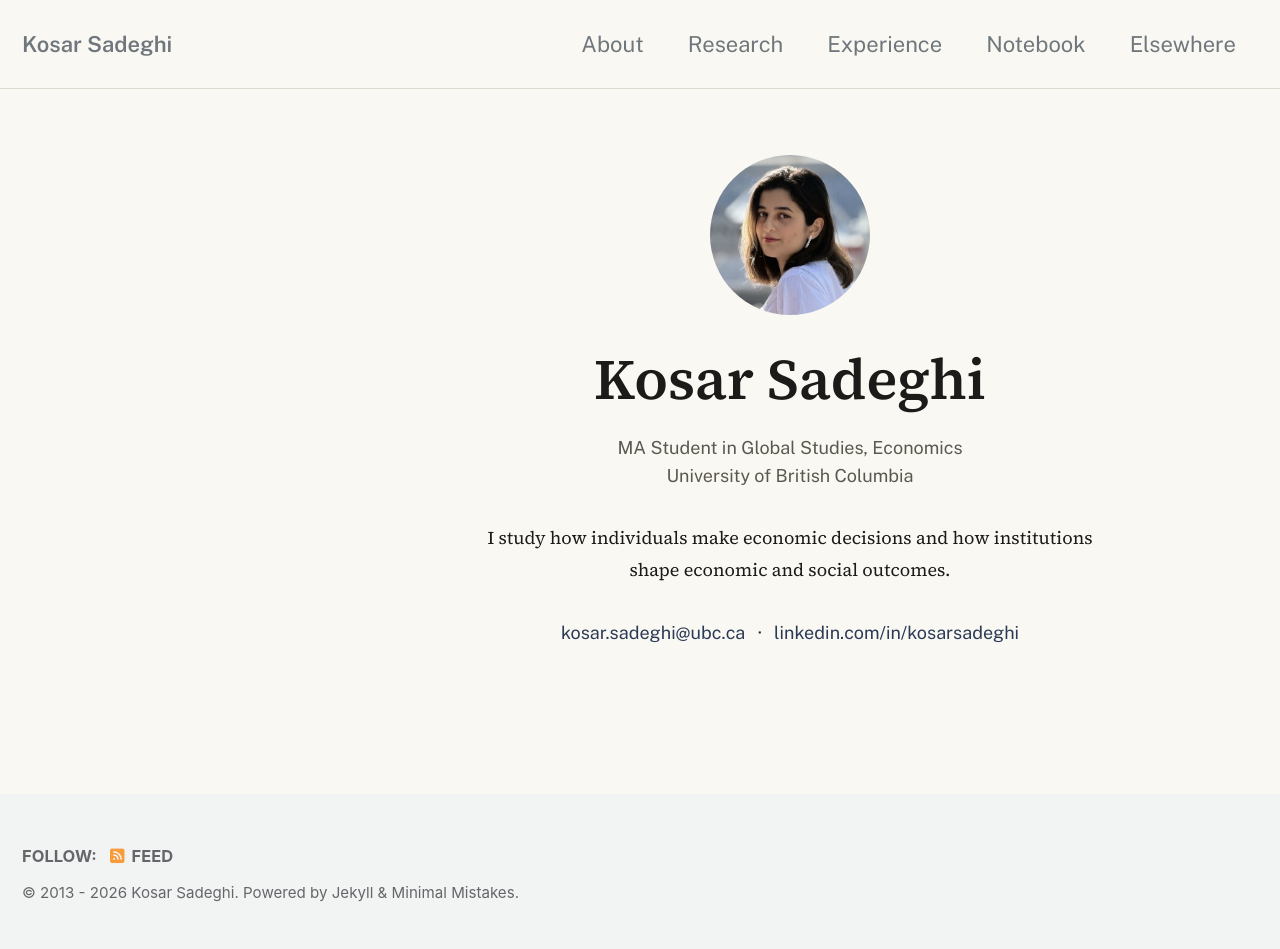
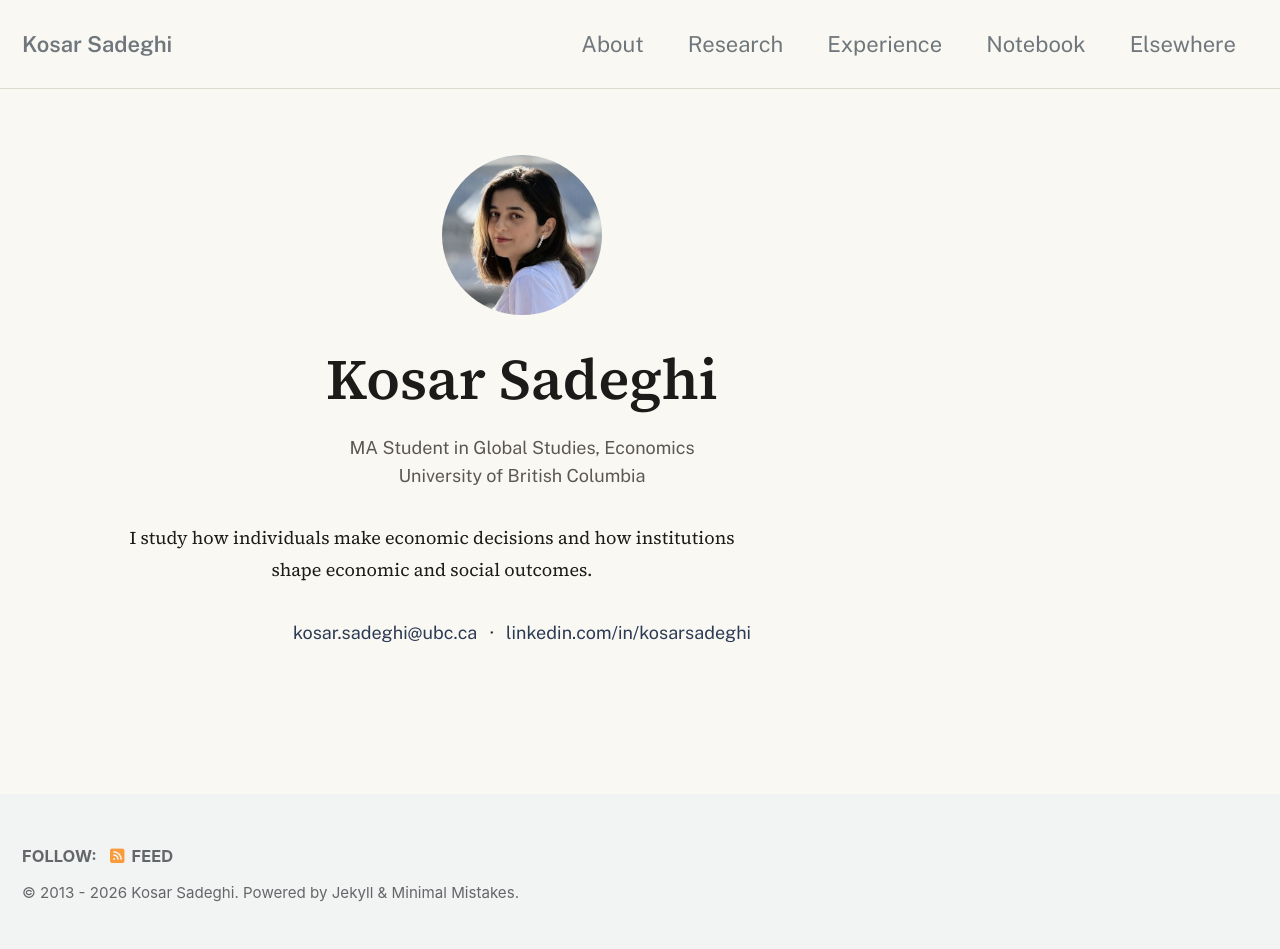
Before and after one commit to KosarSadeghi04/kosarsadeghi.github.io, a Jekyll site: the page built from index.html, in a window 1280 px wide. Built offline with Jekyll 4.4.1, drawn with Linux system fonts in a browser that asks for light colours; cached includes are drawn as plain includes; the list of posts is cut into pages by our own code.

Commit message:
Center homepage hero and align page titles with body text
.wide only zeros .page's extra TOC padding, not the sidebar-width
reservation on its own width/float, so the sidebar-less homepage still
rendered offset into the right-hand column. Un-float .page on wide
pages and let content size itself instead of being boxed to the
article reading measure.

Also center the page <header> (title) with the same box as
.page__content — it's a sibling, not a child, so it wasn't covered by
the earlier centering fix and sat at the full column width above the
narrower, inset body text.

Co-Authored-By: Claude Sonnet 5 <noreply@anthropic.com>

```diff
--- a/_sass/custom.scss
+++ b/_sass/custom.scss
@@ -93,6 +93,33 @@ a:hover {
 
 .page__content p {
   margin-bottom: 1.4rem;
+}
+
+/* The page title lives in its own <header>, a sibling of .page__content
+   inside .page__inner-wrap — it was never covered by the rule above, so it
+   sat at .page__inner-wrap's full (unconstrained) width while the body
+   text below it was centered and inset. Give it the same box so the title
+   lines up directly above the text. */
+.page .page__inner-wrap > header {
+  max-width: var(--measure);
+  margin-inline: auto;
+  padding-inline: 1.5rem;
+}
+
+/* Wide pages (currently just the homepage) have no author sidebar, but
+   .page is still floated by the theme at a width that assumes one exists
+   (`.wide` only zeroes the extra TOC gutter, not that reservation) — so
+   its content sat off-center in the right-hand portion of the viewport.
+   Un-float it to the full width, and let content (the hero) size and
+   center itself instead of being boxed into the article reading measure. */
+.wide .page {
+  float: none;
+  width: 100%;
+}
+
+.wide .page .page__inner-wrap .page__content {
+  max-width: none;
+  padding-inline: 0;
 }
 
 .masthead {
```
